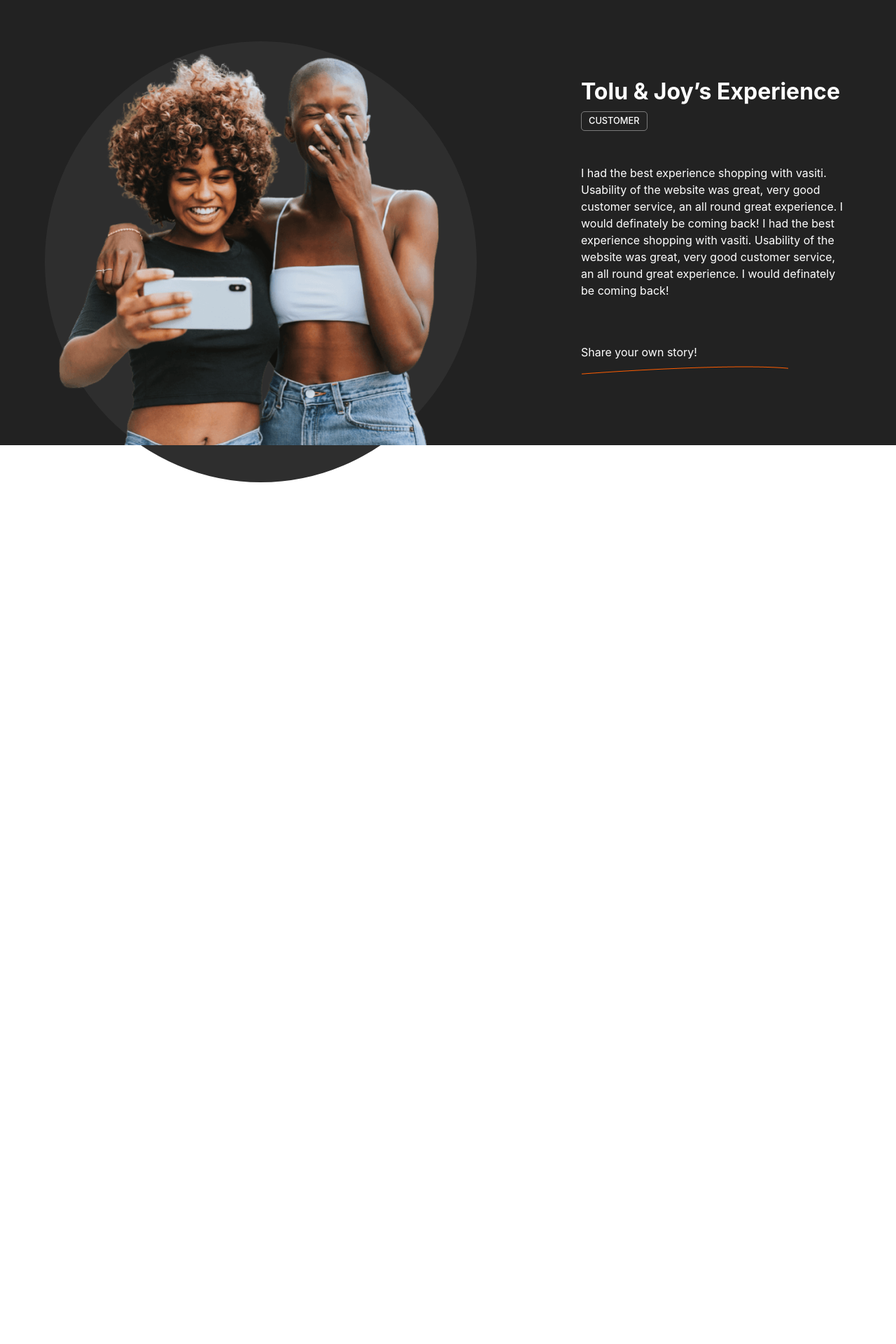
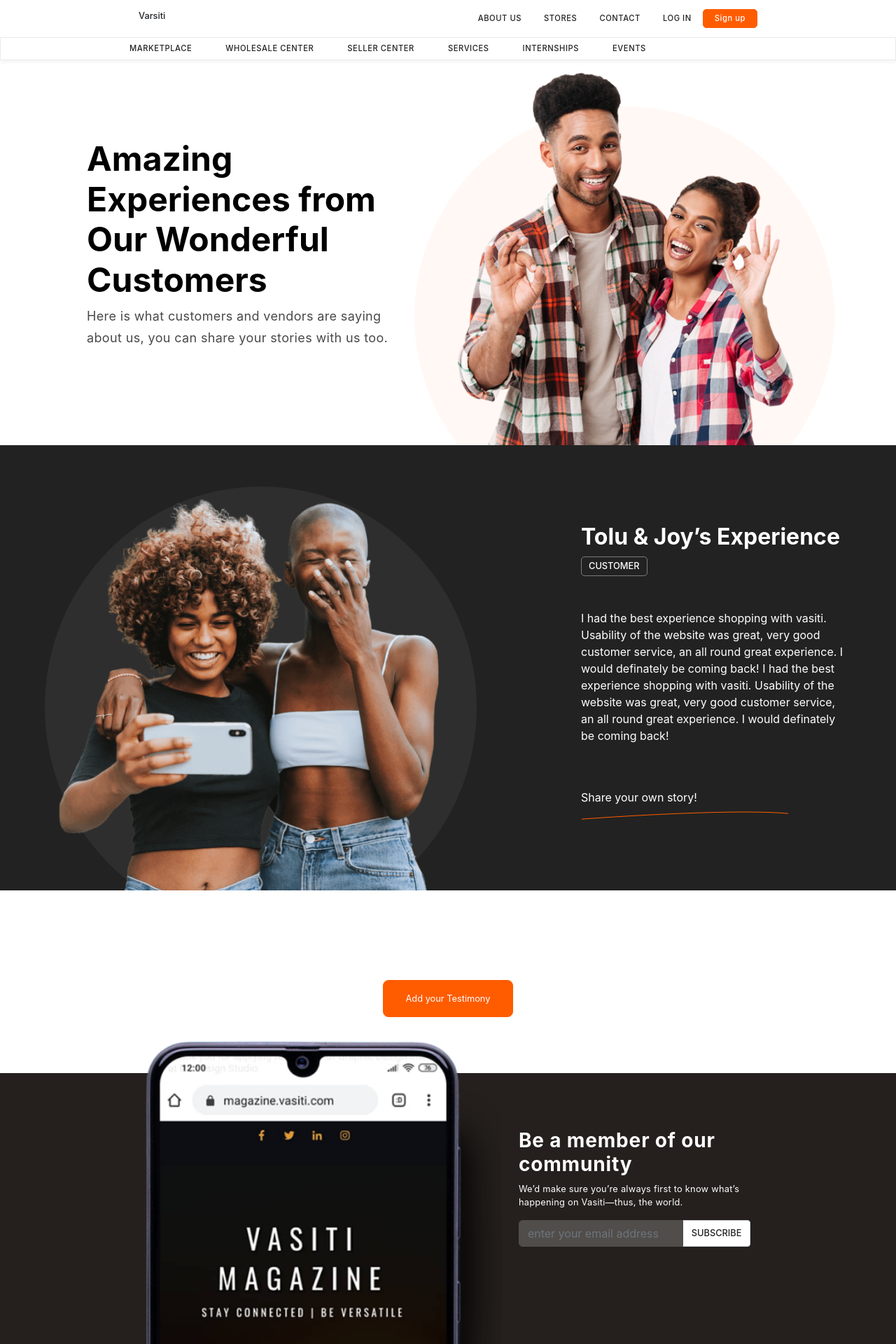
Before and after one commit to morayodev/testimonial-app, a React (Create React App) app: page / in a window 1280 px wide. Shown: the top 1920 px of the page at 70% size. Before the commit the page ends 800 px from the top, so only its background shows below. Built offline with nearby package versions, Linux system fonts and the light colour scheme.

Commit message:
working on UI

```diff
--- a/src/App.js
+++ b/src/App.js
@@ -15,14 +15,14 @@ const App = () => {
   return (
     <>
     <div className="" style={{overflowX:"hiiden"}}>
-      {/* <Header /> */}
-      {/* <HeaderLink /> */}
-      {/* <HeroSection /> */}
+      <Header />
+      <HeaderLink />
+      <HeroSection />
       <HeroReview />
-      {/* <Story setShowmodal={() => setShowmodal(!showModal)} /> */}
-      {/* <HeroMaganize /> */}
-      {/* <Footer /> */}
-      {/* <StoryNotification showModal={showModal} /> */}
+      <Story setShowmodal={() => setShowmodal(!showModal)} />
+      <HeroMaganize />
+      <Footer />
+      <StoryNotification showModal={showModal} />
       </div>
     </>
   );
--- a/src/components/Layout/HeaderLink/HeaderLink.css
+++ b/src/components/Layout/HeaderLink/HeaderLink.css
@@ -2,6 +2,6 @@
     background: #FFFFFF;
 border: 1px solid rgba(0, 0, 0, 0.08);
 box-shadow: 1px 4px 4px rgba(0, 0, 0, 0.04);
-padding: 0px 10rem;
+padding: 1px 10rem;
 
 }
```
